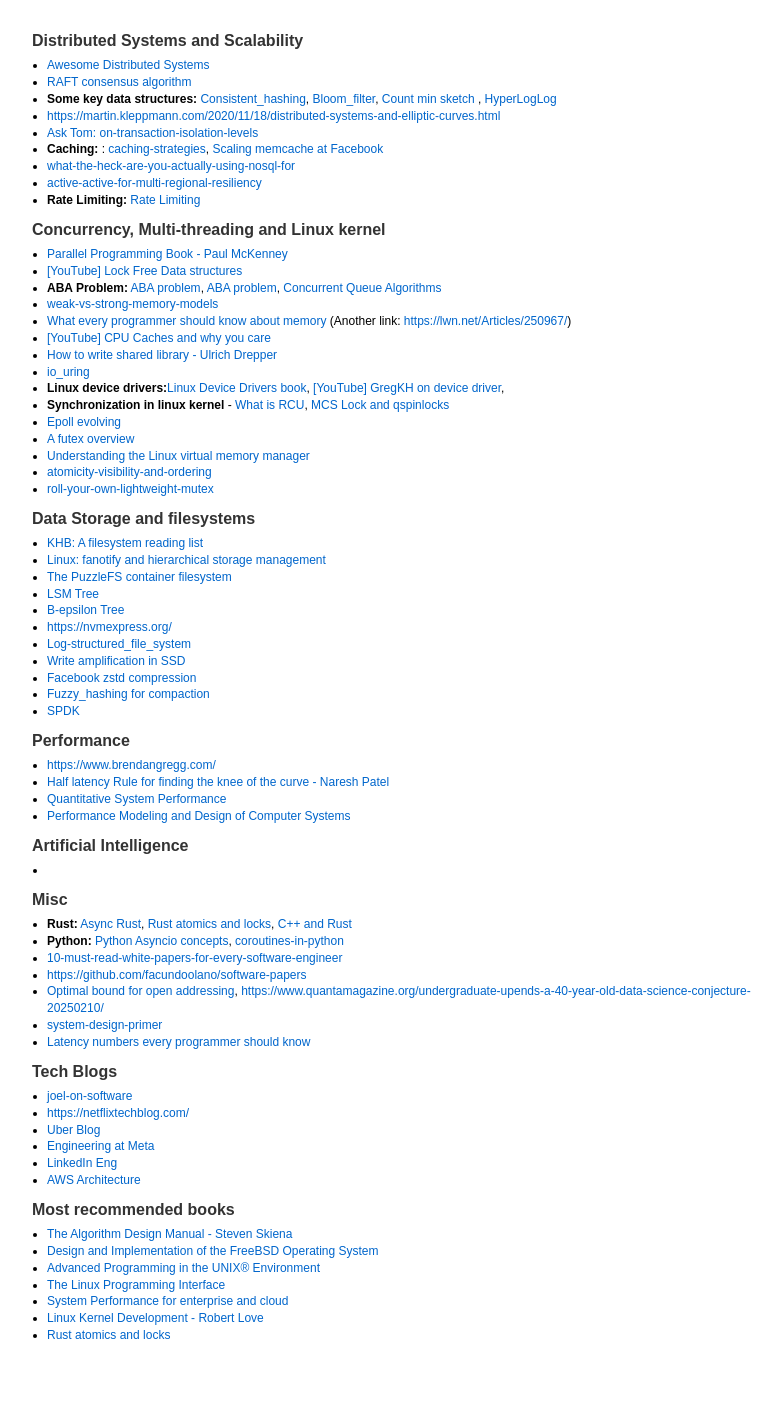
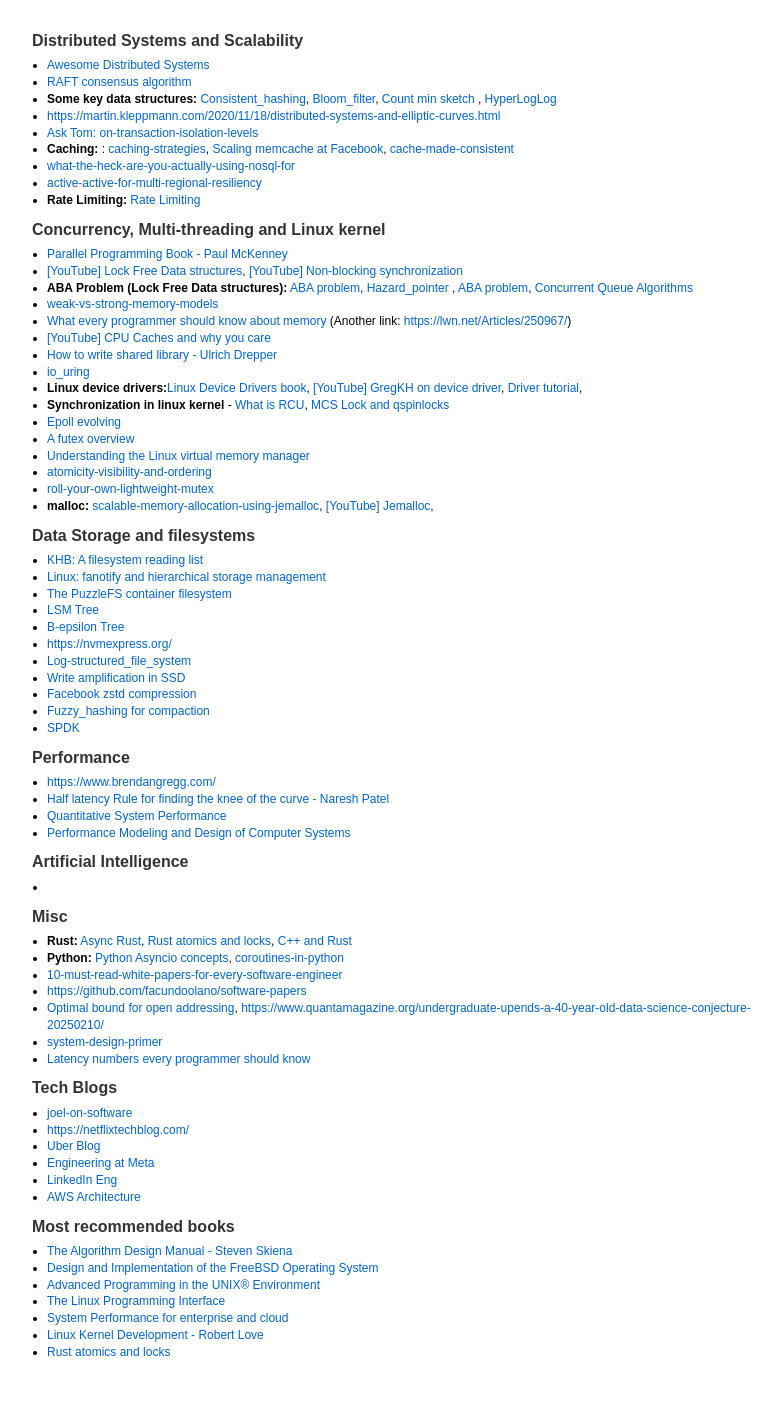
Before and after one commit to niraj17/niraj17.github.io, a Jekyll site: the page info/tech.html, which Jekyll copies as it is, in a window 1280 px wide. Shown: the whole page, without its empty margins (223-1005 px from the left). Built offline with Jekyll 4.4.1, drawn with Linux system fonts in a browser that asks for light colours.

Commit message:
Update tech.html

```diff
--- a/info/tech.html
+++ b/info/tech.html
@@ -101,10 +101,11 @@
           <li> <b>Some key data structures:</b> <a href=https://en.wikipedia.org/wiki/Consistent_hashing>Consistent_hashing</a>, <a href=https://en.wikipedia.org/wiki/Bloom_filter>Bloom_filter</a>, <a href=https://en.wikipedia.org/wiki/Count%E2%80%93min_sketch>Count min sketch</a> , <a href=https://en.wikipedia.org/wiki/HyperLogLog>HyperLogLog</a>
           <li> <a href=https://martin.kleppmann.com/2020/11/18/distributed-systems-and-elliptic-curves.html>https://martin.kleppmann.com/2020/11/18/distributed-systems-and-elliptic-curves.html</a>
           <li> <a href=https://asktom.oracle.com/Misc/oramag/on-transaction-isolation-levels.html>Ask Tom: on-transaction-isolation-levels</a>
-	  <li> <b>Caching: </b>: <a href=https://codeahoy.com/2017/08/11/caching-strategies-and-how-to-choose-the-right-one/>caching-strategies</a>, <a href=https://www.usenix.org/system/files/conference/nsdi13/nsdi13-final170_update.pdf> Scaling memcache at Facebook</a>
+	  <li> <b>Caching: </b>: <a href=https://codeahoy.com/2017/08/11/caching-strategies-and-how-to-choose-the-right-one/>caching-strategies</a>, <a href=https://www.usenix.org/system/files/conference/nsdi13/nsdi13-final170_update.pdf> Scaling memcache at Facebook</a>, <a href=https://engineering.fb.com/2022/06/08/core-infra/cache-made-consistent/>cache-made-consistent</a>
           <li> <a href=https://highscalability.com/what-the-heck-are-you-actually-using-nosql-for/>what-the-heck-are-you-actually-using-nosql-for</a>
           <li> <a href=https://netflixtechblog.com/active-active-for-multi-regional-resiliency-c47719f6685b>active-active-for-multi-regional-resiliency</a>
           <li> <b>Rate Limiting:</b> <a href=https://gist.github.com/rponte/c610d391820a7fd28aee13ce879a87c8>Rate Limiting</a>
+
      </ul>
      </div>
 
@@ -113,20 +114,21 @@
       <h2>Concurrency, Multi-threading and Linux kernel</h2>
      <ul>
           <li> <a href=https://www.kernel.org/pub/linux/kernel/people/paulmck/perfbook/perfbook.html>Parallel Programming Book - Paul McKenney</a>
-          <li> <a href=https://www.youtube.com/watch?v=c1gO9aB9nbs>[YouTube] Lock Free Data structures</a>
-          <li> <b>ABA Problem:</b> <a href=https://en.wikipedia.org/wiki/ABA_problem>ABA problem</a>, <a href=https://www.stroustrup.com/isorc2010.pdf> ABA problem</a>, <a href=https://www.cs.rochester.edu/~scott/papers/1996_PODC_queues.pdf>Concurrent Queue Algorithms</a>
+          <li> <a href=https://www.youtube.com/watch?v=c1gO9aB9nbs>[YouTube] Lock Free Data structures</a>, <a href=https://www.youtube.com/watch?v=MgatrtcGH2U&list=PLn0nrSd4xjjZoaFwsTnmS1UFj3ob7gf7s&index=19> [YouTube] Non-blocking synchronization </a>
+          <li> <b>ABA Problem (Lock Free Data structures):</b> <a href=https://en.wikipedia.org/wiki/ABA_problem>ABA problem</a>, <a href=https://en.wikipedia.org/wiki/Hazard_pointer>Hazard_pointer</a> , <a href=https://www.stroustrup.com/isorc2010.pdf>ABA problem</a>, <a href=https://www.cs.rochester.edu/~scott/papers/1996_PODC_queues.pdf>Concurrent Queue Algorithms</a>
           <li> <a href=https://preshing.com/20120930/weak-vs-strong-memory-models/> weak-vs-strong-memory-models </a>
           <li> <a href=https://people.freebsd.org/~lstewart/articles/cpumemory.pdf> What every programmer should know about memory</a> (Another link: <a href=https://lwn.net/Articles/250967/> https://lwn.net/Articles/250967/</a>)
            <li> <a href=https://www.youtube.com/watch?v=WDIkqP4JbkE>[YouTube] CPU Caches and why you care</a>
            <li> <a href=https://www.akkadia.org/drepper/dsohowto.pdf>How to write shared library - Ulrich Drepper</a>
            <li> <a href=https://developers.redhat.com/articles/2023/04/12/why-you-should-use-iouring-network-io> io_uring </a>
-           <li> <b> Linux device drivers:</b><a href=https://lwn.net/Kernel/LDD3/>Linux Device Drivers book</a>, <a href=https://www.youtube.com/watch?v=AdPxeGHIZ74> [YouTube] GregKH on device driver</a>,
+           <li> <b> Linux device drivers:</b><a href=https://lwn.net/Kernel/LDD3/>Linux Device Drivers book</a>, <a href=https://www.youtube.com/watch?v=AdPxeGHIZ74> [YouTube] GregKH on device driver</a>, <a href=https://chrizog.com/linux-device-driver-tutorial-ultrasonic-sensor-1>Driver tutorial</a>,
            <li> <b> Synchronization in linux kernel</b> - <a href=https://www.kernel.org/doc/html/next/RCU/whatisRCU.html>What is RCU</a>, <a href=https://lwn.net/Articles/590243/>MCS Lock and qspinlocks</a>
 	   <li> <a href=https://lwn.net/Articles/633422/>Epoll evolving</a>
            <li> <a href=https://lwn.net/Articles/360699/>A futex overview</a>
            <li> <a href=https://www.kernel.org/doc/gorman/>Understanding the Linux virtual memory manager</a>
            <li> <a href=https://jeremymanson.blogspot.com/2007/08/atomicity-visibility-and-ordering.html>atomicity-visibility-and-ordering</a>
            <li> <a href=https://preshing.com/20120226/roll-your-own-lightweight-mutex/>roll-your-own-lightweight-mutex</a>
+           <li> <b>malloc:</b> <a href=https://engineering.fb.com/2011/01/03/core-infra/scalable-memory-allocation-using-jemalloc/>scalable-memory-allocation-using-jemalloc</a>, <a href=https://www.youtube.com/watch?v=RcWp5vwGlYU&list=PLn0nrSd4xjjZoaFwsTnmS1UFj3ob7gf7s> [YouTube] Jemalloc</a>,
      </ul>
      </div>
          <div class="section">
```
